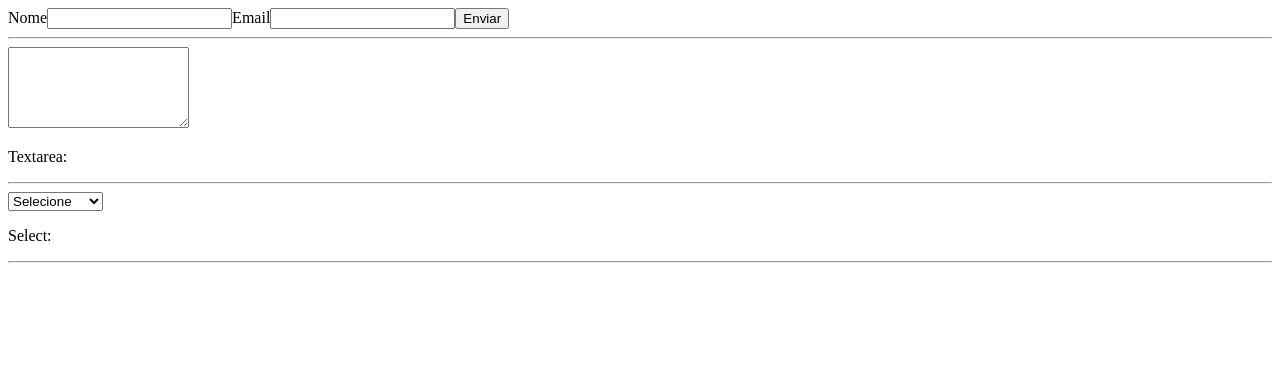
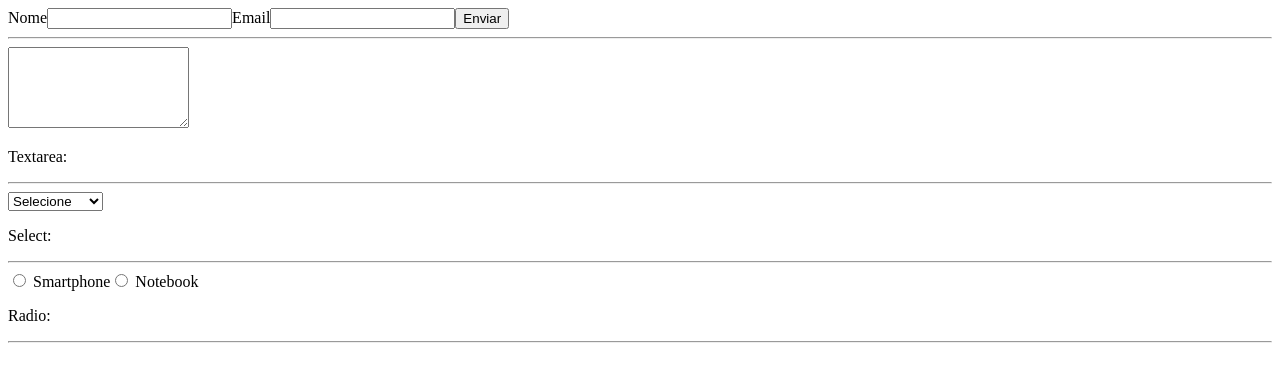
Before and after one commit to Dev-HideyukiTakahashi/origamid-react-course, a React app: page / in a window 1280 px wide. Shown: the top 382 px of the page. Built offline with nearby package versions, Linux system fonts and the light colour scheme; the HTML template or start-up script is replaced by a standard one.

Commit message:
aula: radio

```diff
--- a/src/forms/AppForms.jsx
+++ b/src/forms/AppForms.jsx
@@ -1,6 +1,7 @@
 import React from 'react'
 import { TextArea } from './TextArea';
 import { Select } from './Select';
+import { Radio } from './Radio';
 
 export const AppForms = () => {
     const [nome, setNome] = React.useState('');
@@ -37,6 +38,8 @@ export const AppForms = () => {
         <hr />
         <Select/>
         <hr />
+        <Radio/>
+        <hr />
         </>
   )
 }
--- /dev/null
+++ b/src/forms/Radio.jsx
@@ -0,0 +1,19 @@
+import React from 'react'
+
+export const Radio = () => {
+    const [radio, setRadio] = React.useState('');
+
+    function handleChange({target}) {
+        setRadio(target.value)
+    }
+
+  return (
+    <form action="">
+        <label><input onChange={handleChange} type="radio" value="smartphone" name='produto'/> Smartphone</label>
+        <label><input onChange={handleChange} type="radio" value="notebook" name='produto'/> Notebook</label>
+
+    <p>Radio: {radio}</p>
+
+    </form>
+  )
+}
```
